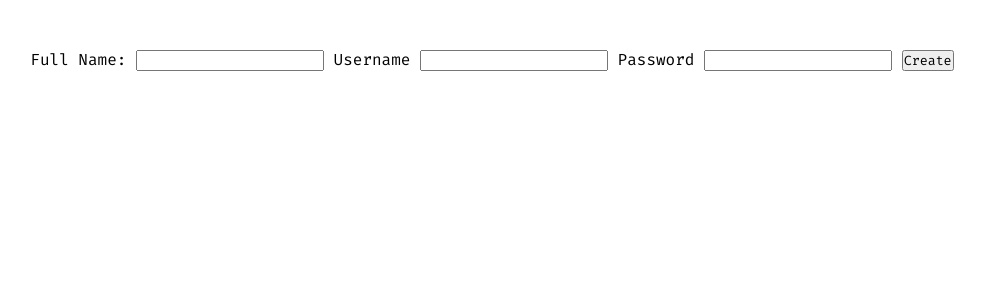
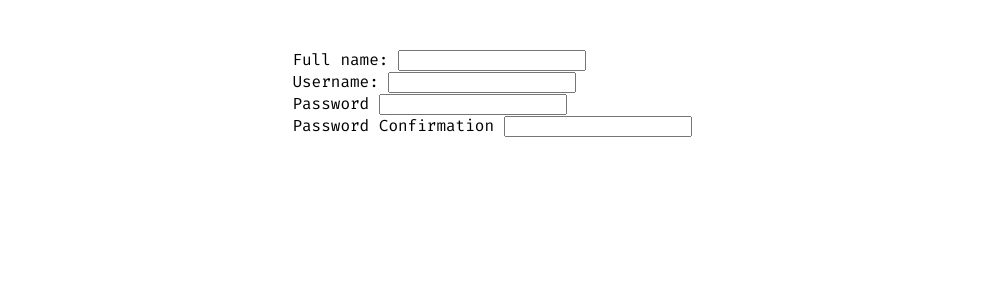
Before and after one commit to cammarb/my-portfolio, a Flask app: page /register in a window 1280 px wide. Shown: the part 58-358 px from the top of the page, without its empty margins (148-1133 px from the left). Run offline with Flask 2, Linux system fonts and the light colour scheme; some libraries are stand-ins or nearby versions.

Commit message:
fix login/register templatea

```diff
--- a/app/templates/users/login.html
+++ b/app/templates/users/login.html
@@ -11,5 +11,7 @@
 
     <label for="password">Password:</label>
     <input type="password" name="password">
+
+    <input type="submit" value="Login">
 </form>
 {% endblock %}
--- a/app/templates/users/register.html
+++ b/app/templates/users/register.html
@@ -6,15 +6,23 @@
 
 {% block content %}
 <form method="post">
-    <label for="name">Full Name:</label>
-    <input type="text" name="name" id="name">
+    <div>
+        <label for="name">Full name:</label>
+        <input type="text" name="name" id="name" required>
+    </div>
+    <div>
+        <label for="email">Username:</label>
+        <input type="email" name="email" id="email" required>
+    </div>
 
-    <label for="username">Username</label>
-    <input type="text" name="username" id="username">
+    <div>
+        <label for="password">Password</label>
+        <input type="password" name="password" id="password" required>
+    </div>
 
-    <label for="password">Password</label>
-    <input type="password" name="password" id="password">
-
-    <input type="submit" value="Create">
+    <div>
+        <label for="password_confirmation">Password Confirmation</label>
+        <input type="password" name="password_confirmation" id="password_confirmation" required>
+    </div>
 </form>
 {% endblock %}
```
